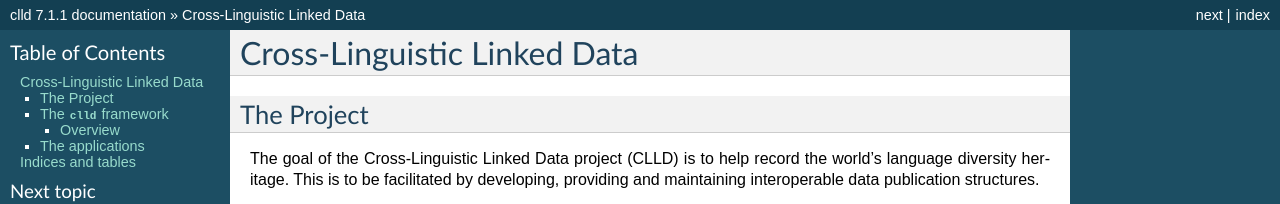
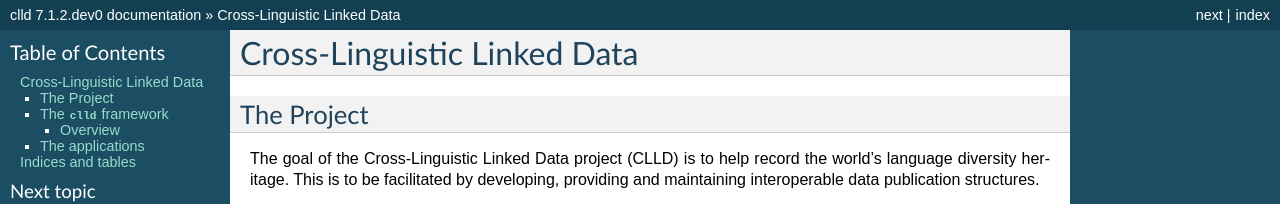
Before and after one commit to clld/clld, a Sphinx documentation site: the page built from docs/index.rst, in a window 1280 px wide and 900 px high. Shown: the top 204 px of the window. Built offline with Sphinx 7.4.7, drawn with Linux system fonts in a browser that asks for light colours; some of the changed text lies outside the part shown.

Commit message:
bump version for development

```diff
--- a/docs/conf.py
+++ b/docs/conf.py
@@ -51,10 +51,10 @@ copyright = u'Max Planck Society'
 # built documents.
 #
 # The full version, including alpha/beta/rc tags.
-release = '7.1.1'
+release = '7.1.2.dev0'
 
 # The short X.Y version.
-version = '7.1.1'
+version = '7.1.2.dev0'
 
 # The language for content autogenerated by Sphinx. Refer to documentation
 # for a list of supported languages.
--- a/setup.py
+++ b/setup.py
@@ -31,7 +31,7 @@ install_requires = [
 
 setup(
     name='clld',
-    version='7.1.1',
+    version='7.1.2.dev0',
     description=(
         'Python library supporting the development of cross-linguistic databases'),
     long_description=open('README.md').read(),
--- a/src/clld/__init__.py
+++ b/src/clld/__init__.py
@@ -3,7 +3,7 @@ import collections
 from clld.db.models import common
 from clld import interfaces
 
-__version__ = "7.1.1"
+__version__ = "7.1.2.dev0"
 
 
 class Resource(collections.namedtuple('Resource', 'name model interface with_index with_rdfdump')):
```
